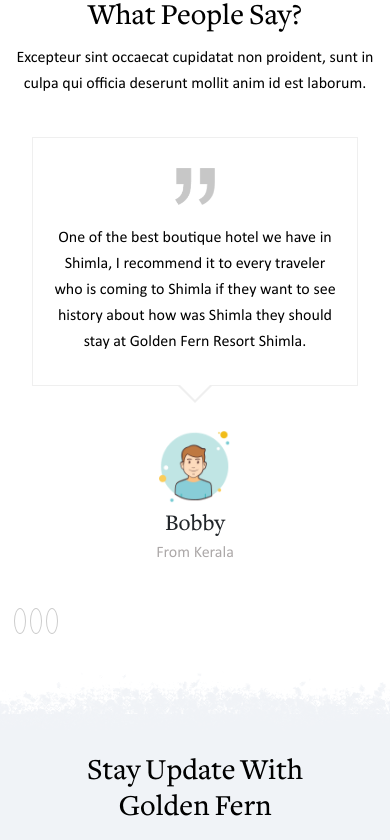
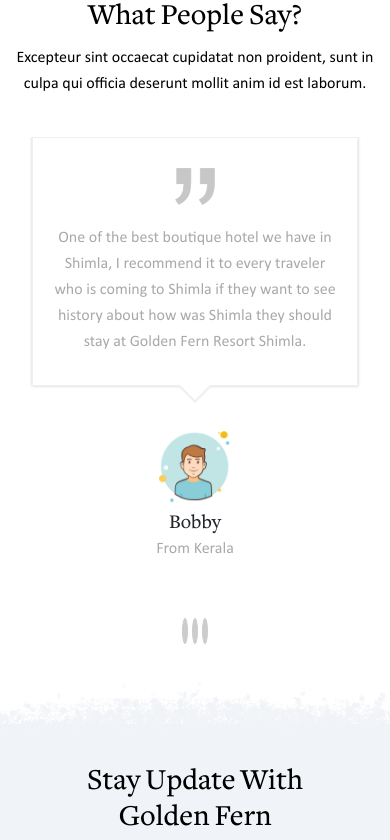
Before and after one commit to Ishavbhatt/goldenfern-main, a Next.js app: page / in a window 390 px wide. Shown: the part 2559-3399 px from the top of the page. Built offline with nearby package versions, Linux system fonts and the light colour scheme; no server answers.

Commit message:
change some css

```diff
--- a/pages/Gallery.js
+++ b/pages/Gallery.js
@@ -64,7 +64,7 @@
       <section className="common_padding pt-0 scrool_section" id="rooms_suits">
         <div className="container">
           <div className="row">
-            <div className="panel_sidebar">
+            {/* <div className="panel_sidebar">
               <div id="sidebar" className="list-group room_suit_left">
                 <li>
                   <a
@@ -91,10 +91,10 @@
                   </a>
                 </li>
               </div>
-            </div>
+            </div> */}
 
             <div
-              className="scrollspy-example col-md-10 offset-md-2"
+              className="scrollspy-example col-md-10 mr-auto"
               tabIndex="0"
             >
               <section className="gallery-sec">
--- a/pages/Roomsuits/index.js
+++ b/pages/Roomsuits/index.js
@@ -57,7 +57,7 @@
       >
         <div className="container">
           <div className="row">
-            <div className="panel_sidebar">
+            {/* <div className="panel_sidebar">
               <div id="sidebar" className="room_suit_left" >
                 <li className={scroll ? "one-scrool" : "scrool-items"}>
                   <Link
@@ -92,10 +92,10 @@
                   </Link>
                 </li>
               </div>
-            </div>
+            </div> */}
 
             <div
-              className="scrollspy-example col-md-10 offset-md-2"
+              className="scrollspy-example col-md-10 mr-auto"
               tabIndex="0"
             >
               <div id="room1" className="spy_section">
--- a/pages/index.js
+++ b/pages/index.js
@@ -42,23 +42,25 @@
     items: 1,
   };
   const testmonials = {
+    center:true,
     items: 3,
     loop: true,
-    nav: true,
+    dots: true,
     responsiveClass: true,
     responsive: {
       0: {
         items: 1,
         nav: true,
+        dots:true,
       },
       600: {
         items: 3,
-        nav: false,
+        dots:true,
       },
       1000: {
         items: 3,
-        nav: true,
-        loop: false,
+        dots: true,
+        loop: true,
       },
     },
   };
@@ -118,6 +120,7 @@
             </div>
           </div>
         </div>
+
         <div className="bnr-booking">
           <div className="check-in-out-container">
             <div className="pick-dates vr-line">
@@ -179,6 +182,7 @@
             )}
           </div>
         </div>
+
       </section>
 
       <section className="about_hotel">
@@ -369,8 +373,8 @@
               </p>
             </div>
 
-            <div className="col-md-12 padding-t-b-40">
-              <OwlCarousel {...testmonials} className="testimonial-custom">
+            <div className="col-md-12 padding-t-b-40 testimonials-dots">
+              <OwlCarousel {...testmonials}>
                 <div className="test-item">
                   <div className="testi_column text-center">
                     <img src="/comma.png" alt="Icon" />
@@ -384,7 +388,7 @@
                   <div className="triangle"></div>
                   <div className="testi_profile text-center">
                     <img src="/user.png" alt="Image" />
-                    <h3>Bobby</h3>
+                    <h5>Bobby</h5>
                     <p>From Kerala</p>
                   </div>
                 </div>
@@ -422,6 +426,7 @@
                     <p>From Delhi</p>
                   </div>
                 </div>
+
               </OwlCarousel>
             </div>
           </div>
--- a/styles/css/responsive.css
+++ b/styles/css/responsive.css
@@ -191,8 +191,10 @@
   }
   .rooms_slider .owl-nav {
     margin: 0px !important;
-    top: -29px;
+    /* top: -29px; */
     justify-content: center;
+    /* bottom: 0; */
+    top: 100%;
   }
   .rooms_slider .owl-nav button {
     width: 50px;
@@ -204,9 +206,11 @@
   .rooms_slider_image {
     width: 100%;
     height: 270px;
+    margin: auto;
   }
   .room_price {
     bottom: 30px;
+    right: 50%;
   }
   .testimonials_section .owl-dots {
     margin-top: 20px !important;
@@ -444,9 +448,9 @@
   }
 }
 @media (min-width: 768px) and (max-width: 1400px) {
-  .weather_div {
+  /* .weather_div {
     min-width: 768px;
-  }
+  } */
   .header .navbar ul li {
     padding-left: 13px;
   }
--- a/styles/css/style.css
+++ b/styles/css/style.css
@@ -15,11 +15,11 @@
 .weather_div {
   position: absolute;
   bottom: 0px;
-  right: 0;
-  max-width: 1200px;
+  /* float: right; */
+  max-width: 160px;
   margin: 0px auto;
-  left: 0;
-  min-width: 1200px;
+  right: 90px;
+  /* min-width: 1200px; */
 }
 body .booked-wzsp-prime-data .booked-wzsp-day-number .plus {
   font-size: 30px;
@@ -55,7 +55,7 @@
   padding: 25px;
   box-shadow: none;
   border-radius: 0;
-  width: 160px;
+  width: 100%;
   right: 0px;
   float: right;
 }
@@ -718,7 +718,7 @@
   margin-top: 25px;
 }
 .rooms_slider .owl-item {
-  opacity: 0.8;
+  /* opacity: 0.8; */
 }
 .rooms_slider .owl-item.center {
   opacity: 1;
@@ -806,14 +806,12 @@
   right: 0;
   margin: 0px auto;
 }
-/* .testi_column::after{
+.testi_column::after{
   content: "";
   width: 0;
   height: 0;
-  border-left: 20px solid transparent;
-  border-right: 20px solid transparent;
-  border-top: 20px solid #f00;
-} */
+
+}
 .testi_column img {
   margin: 0px auto 20px;
   max-width: 40px;
@@ -822,29 +820,39 @@
   margin: 0px auto 0px;
   width: 90px !important;
 }
-.testi_profile p {
+.testi_profile p, .testi_column p {
   color: #aca8a8;
 }
 .testimonials_section .owl-nav {
   display: none;
 }
-.testimonials_section .owl-dots {
+.testimonials-dots .owl-carousel .owl-dots {
+  display: flex;
+  justify-content: center;
+  margin: 0 auto;
   margin-top: 30px !important;
 }
-.testimonials_section .owl-dots button {
+.testimonials-dots .owl-dots .owl-dot {
   border: 1px solid #ccc !important;
   border-radius: 50%;
-  padding: 2px 2px !important;
+  background-color: #ccc;
+  /* padding: 2px 2px !important; */
   outline: none;
   margin: 0 2px;
 }
-.testimonials_section .owl-dots button span {
-  padding: 0 5px;
-  height: 11px !important;
-  width: 11px !important;
+testimonials-dots .owl-carousel .owl-dots .active {
+  background-color: black;
+}
+.testimonials-dots .owl-dots button span {
+  padding: 0 2px;
+  /* height: 5px !important; */
+  width: 10px !important;
   margin: 0px !important;
 }
-.testimonials_section .owl-item.center .testi_column {
+.testimonials-dots .owl-dots button span::after {
+  border: 1px solid black;
+}
+.testimonials-dots .owl-item.center .testi_column {
   box-shadow: 0 0px 3px #ccc;
 }
 
@@ -1362,6 +1370,9 @@
 .scrollspy-example .about_hotel_text .common_title {
   margin-bottom: 10px !important;
 }
+.mr-auto {
+  margin: 0 auto;
+}
 .scrollspy-example .about_hotel_text .common_arrow {
   top: 0;
   margin-top: 30px;
@@ -1853,6 +1864,7 @@
   align-items: center;
 }
 .header-trans {
+
   transition: all 0.25s ease-in;
 }
 .header-row {
@@ -1864,7 +1876,7 @@
   background-color: #e29554;
   height: 100vh;
   position: fixed;
-  width: 100%;
+  width: auto;
   top: 0;
   z-index: 9999;
   display: inline;
```
